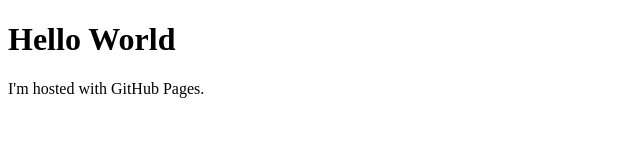
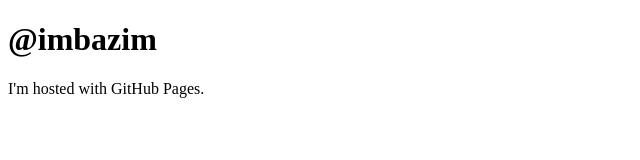
Before and after one commit to imbazim/imbazim.github.io, a plain HTML site: page index.html in a window 1280 px wide. Shown: the whole page, without its empty margins (0-640 px from the left). Drawn offline with Linux system fonts and the light colour scheme.

Commit message:
Update index.html

```diff
--- a/index.html
+++ b/index.html
@@ -1,7 +1,7 @@
 <!DOCTYPE html>
 <html>
 <body>
-<h1>Hello World</h1>
+<h1>@imbazim</h1>
 <p>I'm hosted with GitHub Pages.</p>
 </body>
 </html>
```
